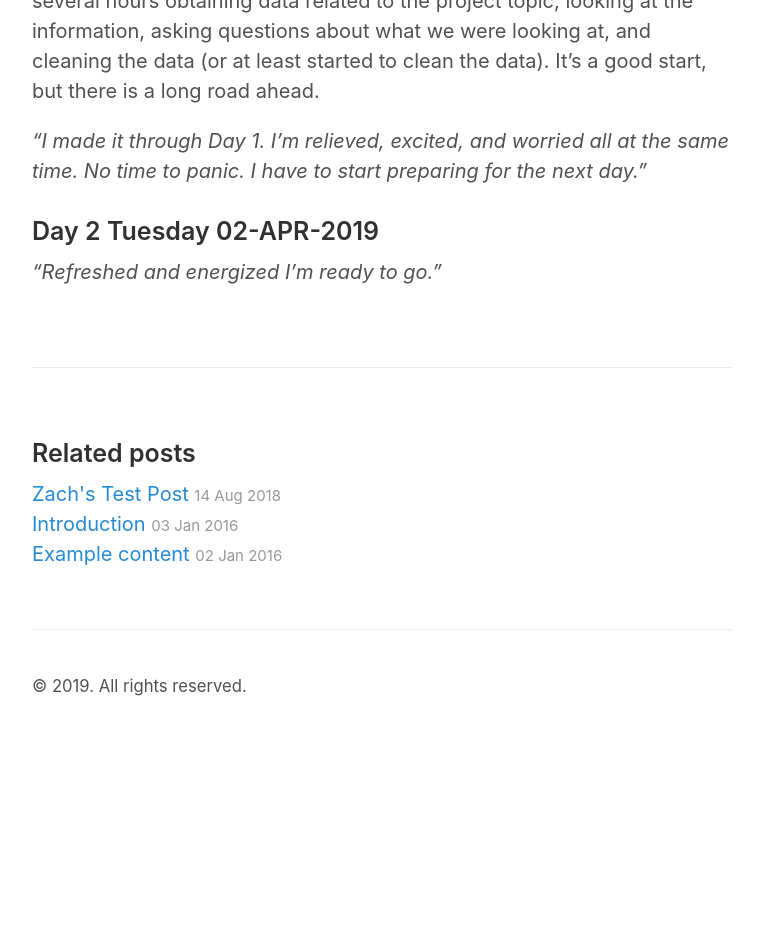
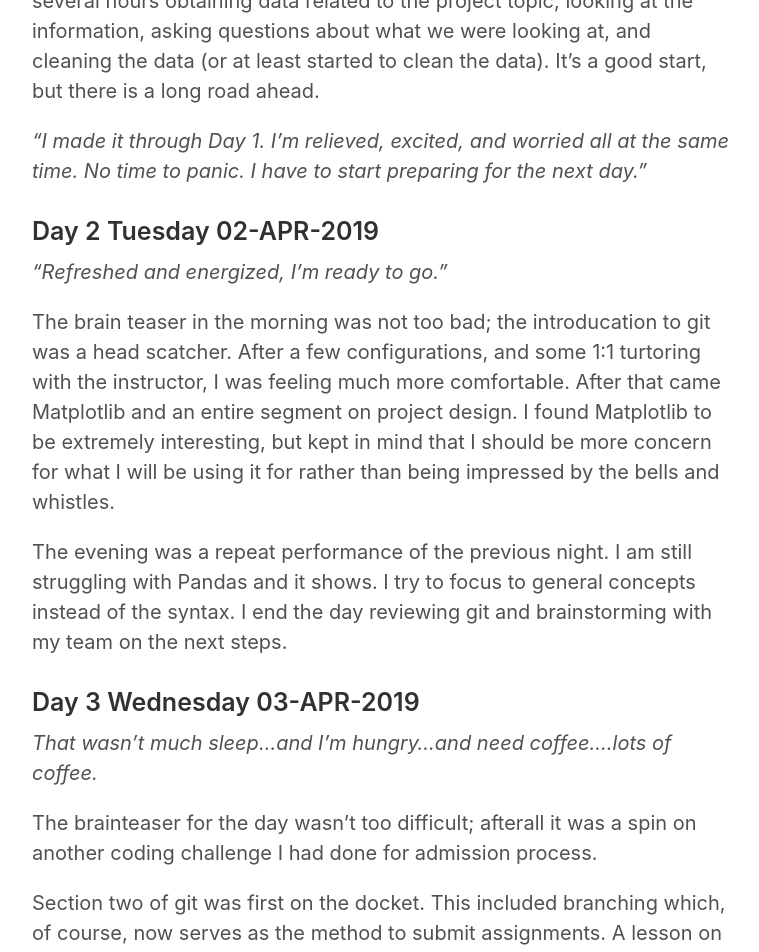
Before and after one commit to JTBake490/JTBake490.github.io, a Jekyll site: the page built from _posts/2019-04-05-Week-1.md, in a window 1280 px wide and 1400 px high, scrolled down 1338 px. Shown: the top 952 px of the window, without its empty margins (258-1017 px from the left). Built offline with Jekyll 4.4.1, drawn with Linux system fonts in a browser that asks for light colours; before the commit the page ends 2078 px from its top, so only the background shows below that; some of the changed text lies outside the part shown.

Commit message:
Added day three and beginning of day four

```diff
--- a/_posts/2019-04-05-Week-1.md
+++ b/_posts/2019-04-05-Week-1.md
@@ -23,4 +23,26 @@ And so my data science adventure took flight. My team and I spent several hours
 *"I made it through Day 1. I'm relieved, excited, and worried all at the same time. No time to panic. I have to start preparing for the next day."*
 
 ### Day 2 Tuesday 02-APR-2019
-*"Refreshed and energized I'm ready to go."*
+*"Refreshed and energized, I'm ready to go."*
+
+The brain teaser in the morning was not too bad; the introducation to git was a head scatcher. After a few configurations, and some 1:1 turtoring with the instructor, I was feeling much more comfortable. After that came Matplotlib and an entire segment on project design. I found Matplotlib to be extremely interesting, but kept in mind that I should be more concern for what I will be using it for rather than being impressed by the bells and whistles.
+
+The evening was a repeat performance of the previous night. I am still struggling with Pandas and it shows. I try to focus to general concepts instead of the syntax. I end the day reviewing git and brainstorming with my team on the next steps.
+
+### Day 3 Wednesday 03-APR-2019
+*That wasn't much sleep...and I'm hungry...and need coffee....lots of coffee.*
+
+The brainteaser for the day wasn't too difficult; afterall it was a spin on another coding challenge I had done for admission process.
+
+Section two of git was first on the docket. This included branching which, of course, now serves as the method to submit assignments.
+A lesson on Seaborn came next. If Matplotlib is fun then Seaborn is exciting and will be utilized in most projects I work on in the future.
+
+I decided to not attend the option advanced Python class in order to spend more time on the first project and challenge set. Pandas is still hard to use but I feel like I am slowly progressing.
+
+When I got home, I took a breather and did a comprehensive review of the three days. My understanding is coming along but not fast enough.
+
+![](http://awesomegifs.com/wp-content/uploads/beeker-what-is-this-i-dont-even.gif)
+_**Don't panic.....I said do not panic.......WHAT PART OF DO NOT PANIC DO YOU NOT UNDERSTAND!!!!!!!!**_
+
+### Day 4 Thursday 04-APR-2019
+Day four starts out as usual...with coffee; or should I call it Java? I was able to solve the morning brainteaser alebiet in one of the most suboptimal ways one could have solved. However, not all was lost. The main discussion for the day was time complexity a.k.a. big-O notation.
```
